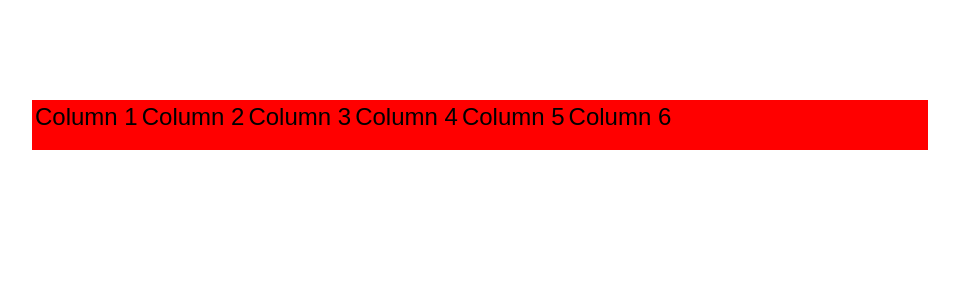
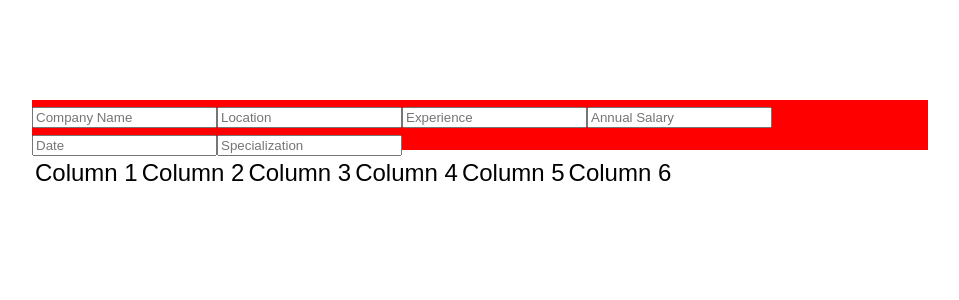
Before and after one commit to yergozhin/levels_kz, a React (Create React App) app: page / in a window 1280 px wide. Shown: the top 300 px of the page, without its empty margins (185-1144 px from the left). Built offline with nearby package versions, Linux system fonts and the light colour scheme.

Commit message:
package-lock.json package.json src/actions/Action.jsx src/index.js src/pages/Main.jsx src/reducers/Reducer.jsx

```diff
--- a/package.json
+++ b/package.json
@@ -3,6 +3,7 @@
   "version": "0.1.0",
   "private": true,
   "dependencies": {
+    "@reduxjs/toolkit": "^2.2.1",
     "@testing-library/jest-dom": "^5.17.0",
     "@testing-library/react": "^13.4.0",
     "@testing-library/user-event": "^13.5.0",
--- a/src/actions/Action.jsx
+++ b/src/actions/Action.jsx
@@ -1,20 +1,23 @@
 export const ADD_PAGE = "ADD_PAGE";
-export const DELETE_PAGE = "DELETE_PAGE";
+//export const DELETE_PAGE = "DELETE_PAGE";
 
-export const addPage = (name, surname, phone) => {
+export const addPage = (company, experience, location,annualSalary,date,specialization) => {
     let task = {
-        name: name,
-        surname: surname,
-        phone: phone
+        company: company,
+        experience: experience,
+        location: location,
+        annualSalary: annualSalary,
+        date: date,
+        specialization: specialization
     }
     return{
         type: ADD_PAGE,
         payload: task
     };
 };
-export const deletePage = (phone) => {
+/*export const deletePage = (phone) => {
     return{
         type: DELETE_PAGE,
         payload: phone
     };
-};
+};*/
--- a/src/pages/Main.jsx
+++ b/src/pages/Main.jsx
@@ -1,7 +1,48 @@
+//import { useSelector } from "react-redux";
+//import { useDispatch } from "react-redux";
+//import { useNavigate } from "react-router-dom";
+import { useState } from "react";
+//import { addPage } from "../actions/Action";
+
 export default function Home(){
+    //const pages = useSelector((state) => state.pages);
+    //const dispatch = useDispatch();
+    //const navigateTo = useNavigate();
+
+    const [company, setCompany] = useState("")
+    const [location, setLocation] = useState("")
+    const [experience, setExperience] = useState("")
+    const [annualSalary, setAnnualSalary] = useState("")
+    const [date, setDate] = useState("")
+    const [specialization, setSpecialization] = useState("")
+
+    const handleCompanyChange = (event) => {
+        setCompany(event.target.value);
+    }
+    const handleLoctionChange = (event) => {
+        setLocation(event.target.value);
+    }
+    const handleExperienceChange = (event) => {
+        setExperience(event.target.value);
+    }
+    const handleAnnualSalaryChange = (event) => {
+        setAnnualSalary(event.target.value);
+    }
+    const handleDateChange = (event) => {
+        setDate(event.target.value);
+    }
+    const handleSpecializationChange = (event) => {
+        setSpecialization(event.target.value);
+    }
     return (
         <div className="navigation-menu">
             <div className="table-menu">
+                <input value={company} onChange={handleCompanyChange} type="text" name="company" placeholder="Company Name"/>
+                <input value={location} onChange={handleLoctionChange} type="text" name="location" placeholder="Location"/>
+                <input value={experience} onChange={handleExperienceChange} type="text" name="experience" placeholder="Experience"/>
+                <input value={annualSalary} onChange={handleAnnualSalaryChange} type="text" name="annualSalary" placeholder="Annual Salary"/>
+                <input value={date} onChange={handleDateChange} type="text" name="date" placeholder="Date"/>
+    <input value={specialization} onChange={handleSpecializationChange} type="text" name="specialization" placeholder="Specialization"/>
                 <table>
                     <tr>
                         <td>Column 1</td>
--- a/src/reducers/Reducer.jsx
+++ b/src/reducers/Reducer.jsx
@@ -1,4 +1,4 @@
-import { ADD_PAGE, DELETE_PAGE } from "../actions/Action";
+import { ADD_PAGE/*, DELETE_PAGE*/ } from "../actions/Action";
 
 const initialState = {
     pages: [],
@@ -10,16 +10,19 @@ const reducer = (state = initialState, action) => {
                 pages: [
                     ...state.pages,
                     {
-                        name: action.payload.name,
-                        surname: action.payload.surname,
-                        phone: action.payload.phone
+                        company: action.payload.company,
+                        experience: action.payload.experience,
+                        location: action.payload.location,
+                        annualSalary: action.payload.annualSalary,
+                        date: action.payload.date,
+                        specialization: action.payload.specialization
                     }
                 ]
             }
-        case DELETE_PAGE:
+        /*case DELETE_PAGE:
             return{
                 pages: [...state.pages.filter(page => page.phone !== action.payload)]
-            }
+            }*/
         default:
             return state;
     }
```
Also changed, not shown: src/index.js (+4 -3 lines), 1 other file (tests, documents, lock files or other folders).
